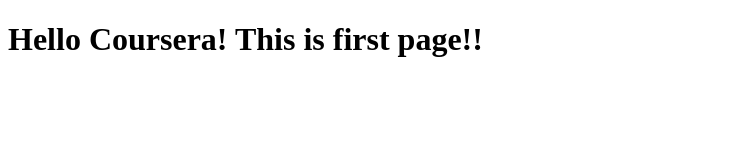
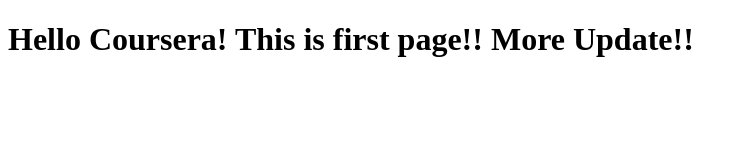
Before and after one commit to minkhati/ROR_coursera_course5, a plain HTML site: page index.html in a window 1280 px wide. Shown: the whole page, without its empty margins (0-746 px from the left). Drawn offline with Linux system fonts and the light colour scheme.

Commit message:
Update first page

```diff
--- a/index.html
+++ b/index.html
@@ -5,6 +5,6 @@
     <title>Hello Coursera</title>
   </head>
   <body>
-    <h1>Hello Coursera! This is first page!! </h1>
+    <h1>Hello Coursera! This is first page!! More Update!! </h1>
   </body>
 </html>
```
